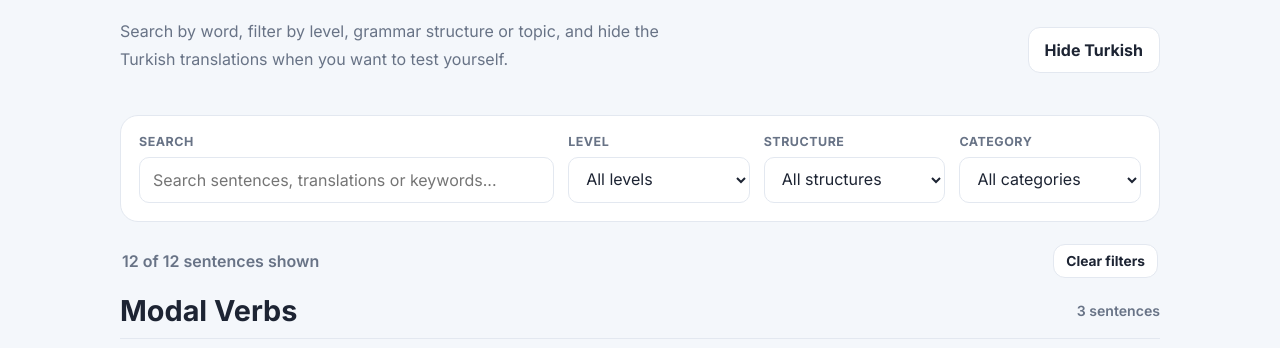
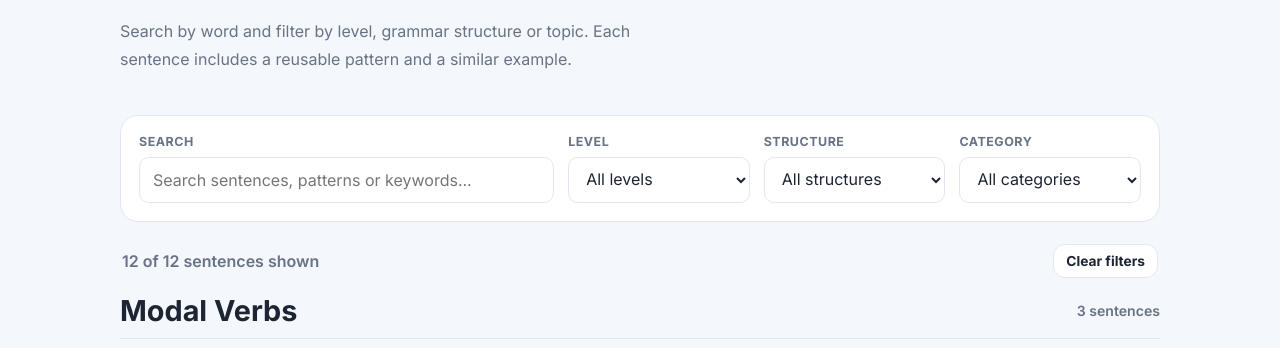
Before and after one commit to IamYunusEmreOzgel/Vocamira, a plain HTML site: page Pages/sentences.html in a window 1280 px wide. Shown: the part 452-800 px from the top of the page. Drawn offline with nearby package versions, Linux system fonts and the light colour scheme.

Commit message:
Remove Turkish content from sentence library

```diff
--- a/Pages/sentences.html
+++ b/Pages/sentences.html
@@ -3,7 +3,7 @@
 <head>
   <meta charset="UTF-8">
   <meta name="viewport" content="width=device-width, initial-scale=1.0">
-  <meta name="description" content="Browse and filter useful English sentence patterns with Turkish translations in Vocamira.">
+  <meta name="description" content="Browse and filter useful English sentence patterns and similar examples in Vocamira.">
   <title>Sentence Library | Vocamira</title>
   <link rel="icon" href="../assets/images/favicon.svg" type="image/svg+xml">
   <link rel="preconnect" href="https://fonts.googleapis.com">
@@ -39,15 +39,14 @@
       <div>
         <p class="eyebrow">Sentence library</p>
         <h1>Learn useful English structures through complete sentences.</h1>
-        <p class="intro-text">Search by word, filter by level, grammar structure or topic, and hide the Turkish translations when you want to test yourself.</p>
+        <p class="intro-text">Search by word and filter by level, grammar structure or topic. Each sentence includes a reusable pattern and a similar example.</p>
       </div>
-      <button id="translation-toggle" class="translation-toggle" type="button" aria-pressed="false">Hide Turkish</button>
     </section>
 
     <section class="sentence-controls" aria-label="Sentence filters">
       <label class="search-field" for="sentence-search">
         <span>Search</span>
-        <input id="sentence-search" type="search" placeholder="Search sentences, translations or keywords..." autocomplete="off">
+        <input id="sentence-search" type="search" placeholder="Search sentences, patterns or keywords..." autocomplete="off">
       </label>
 
       <label class="filter-field" for="level-filter">
```
